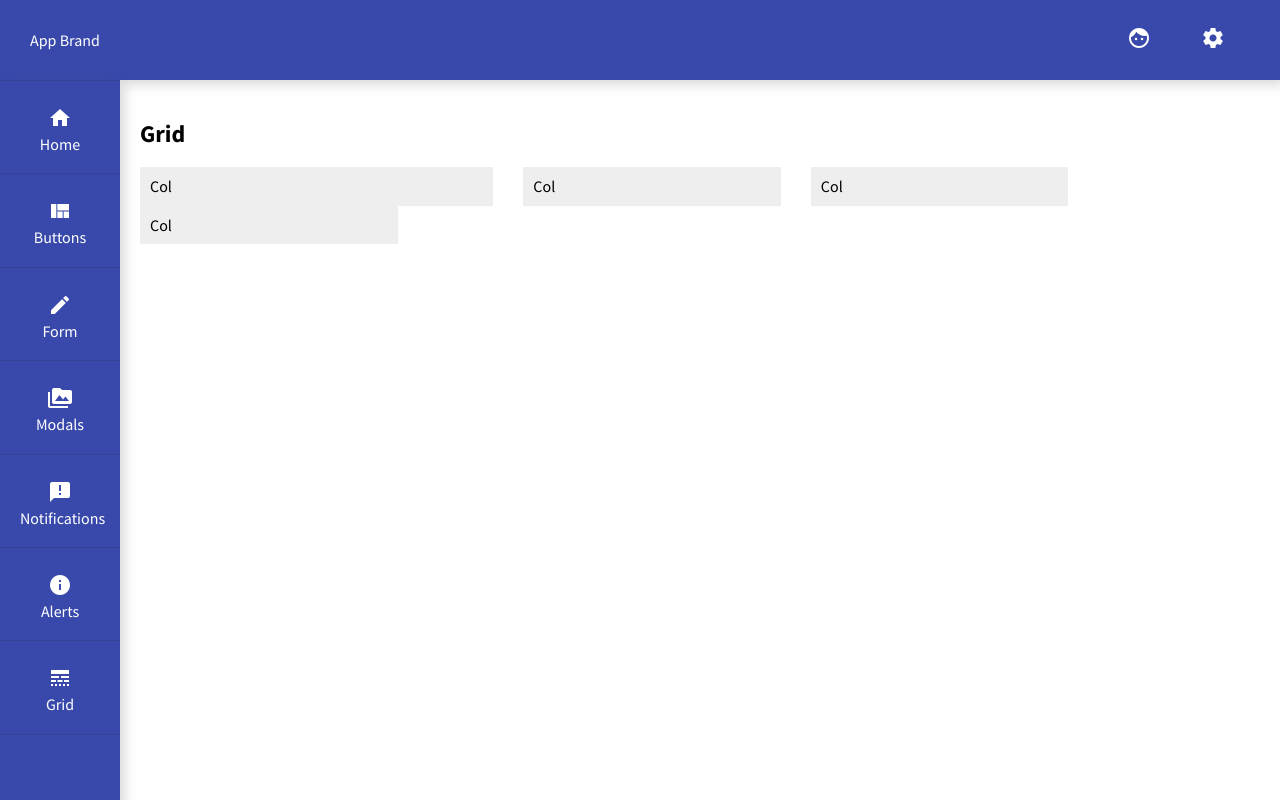
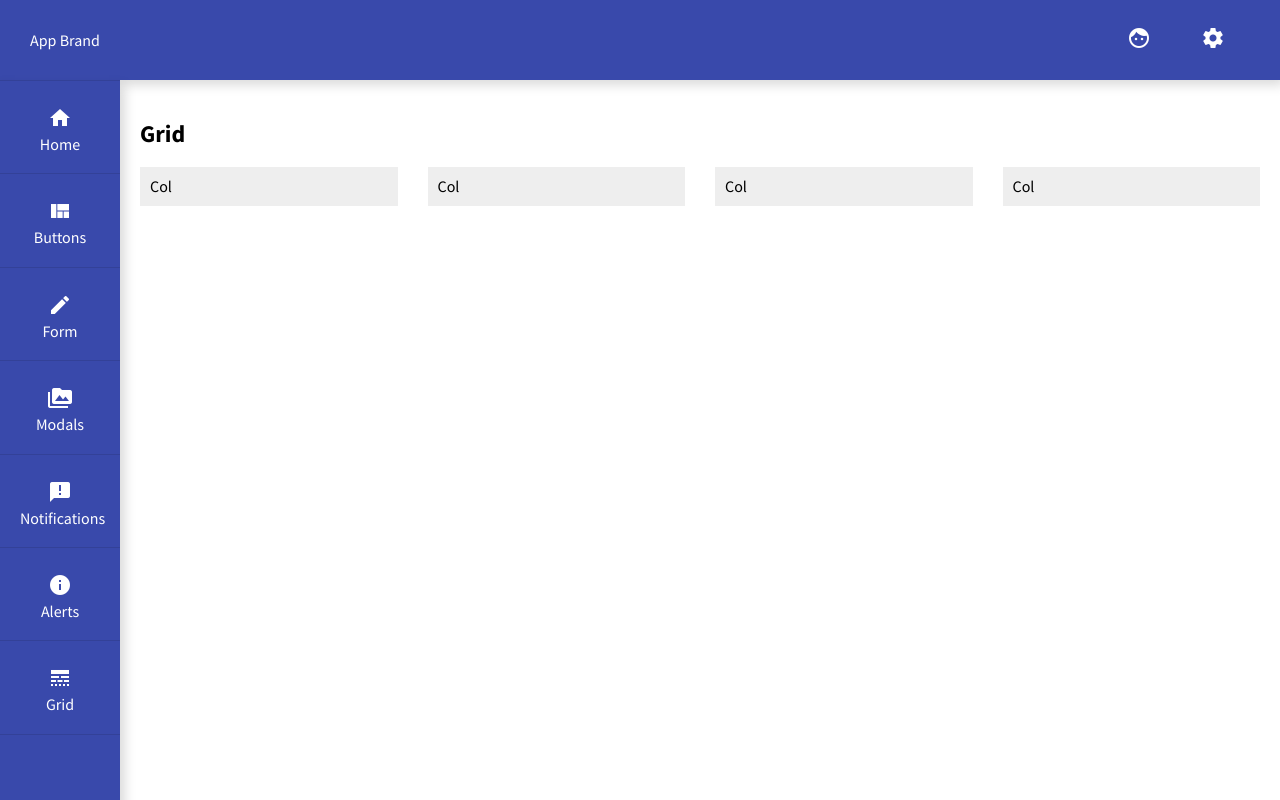
Before and after one commit to Jannick94/vue-templ8, a Vue app: page /#/grid in a window 1280 px wide. Built offline with nearby package versions, Linux system fonts and the light colour scheme.

Commit message:
Modal: add slot

```diff
--- a/src/components/core/elements/Modal/AppModal.vue
+++ b/src/components/core/elements/Modal/AppModal.vue
@@ -11,7 +11,7 @@
                     </div>
                 </div>
                 <div class="modal-dialog-content">
-                    Content
+                    <slot></slot>
                 </div>
                 <div class="modal-dialog-footer">
                     <slot name="footer">
--- a/src/components/pages/Grid.vue
+++ b/src/components/pages/Grid.vue
@@ -3,7 +3,7 @@
         <h2>Grid</h2>
 
         <AppRow>
-            <AppCol xs="12" sm="3">
+            <AppCol xs="12" sm="4">
                 <div class="demo-col">Col</div>
             </AppCol>
             <AppCol xs="12" sm="4">
--- a/src/components/pages/Modals.vue
+++ b/src/components/pages/Modals.vue
@@ -3,7 +3,12 @@
         <h2>Modals</h2>
 
         <AppModalToggle name="modal"></AppModalToggle>
-        <AppModal name="modal"></AppModal>
+        <AppModal name="modal">
+            <AppRow>
+                <AppCol sm="3" xs="6">col in modal</AppCol>
+                <AppCol>col in modal</AppCol>
+            </AppRow>
+        </AppModal>
     </div>
 </template>
 
```
